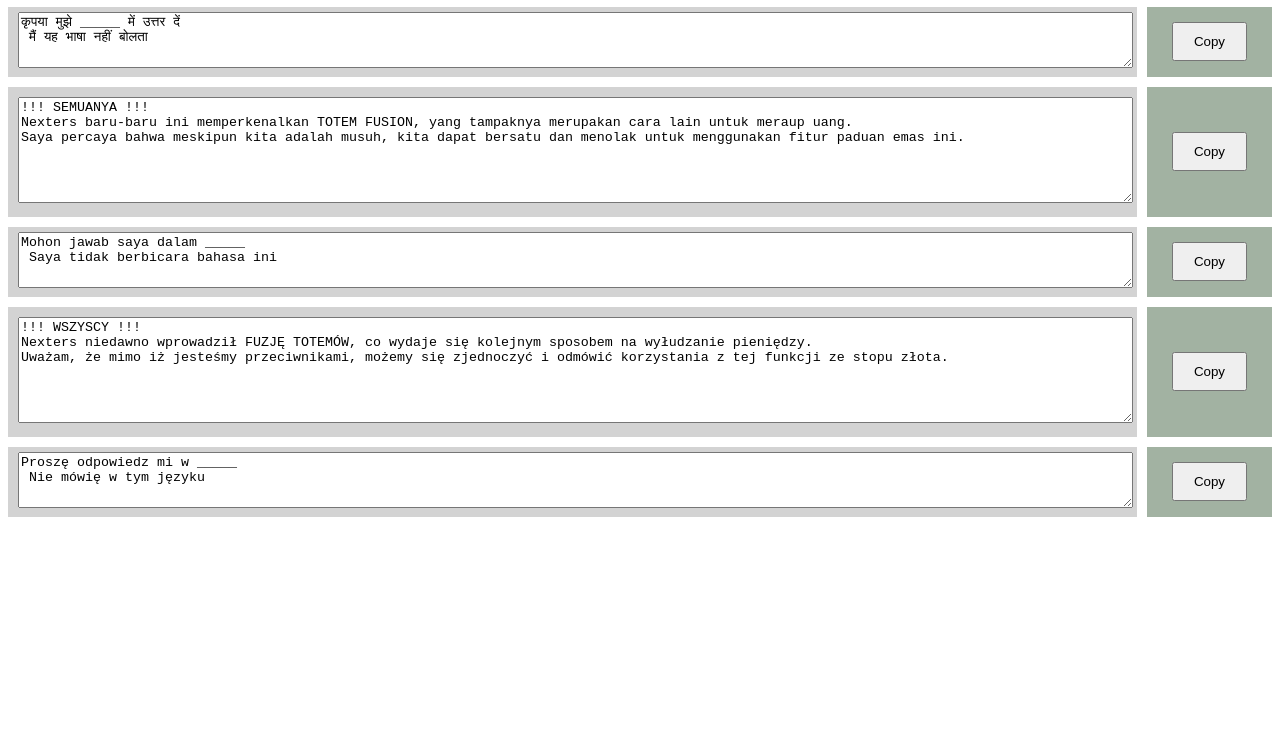
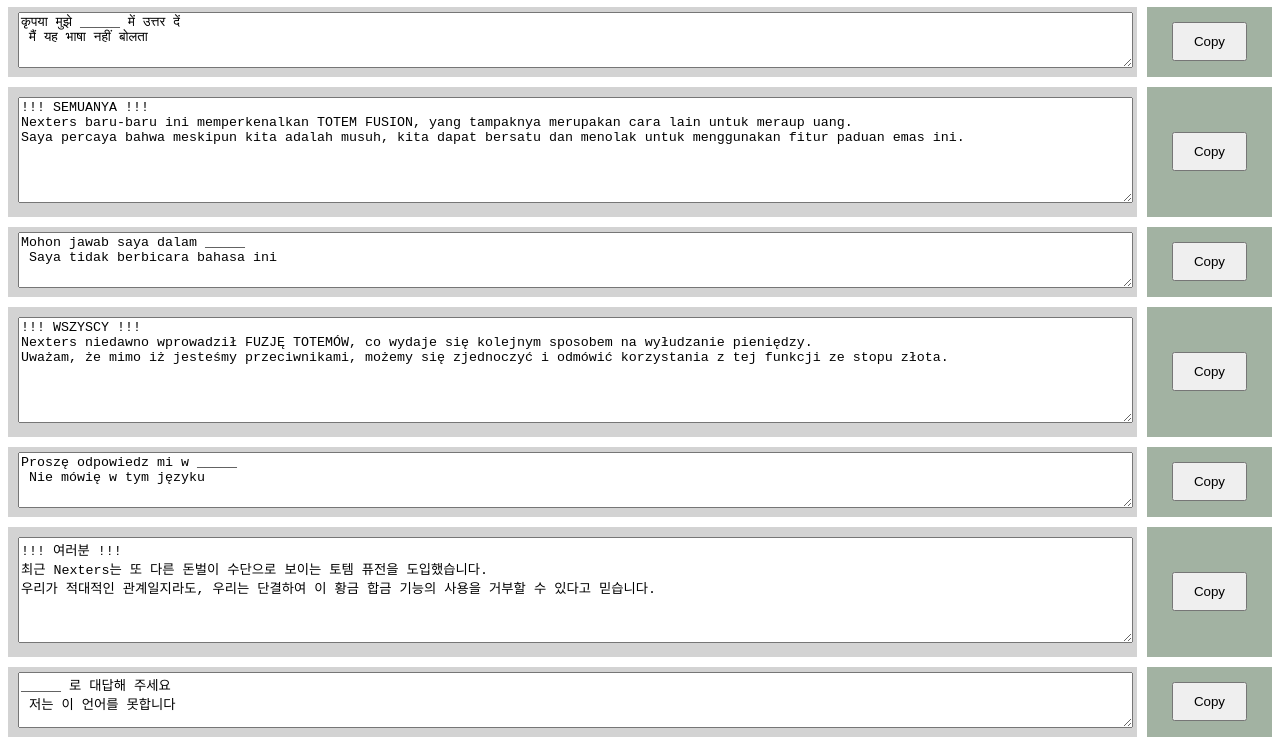
Before and after one commit to HeroWarsItalia/NO, a plain HTML site: page fusion/index.html in a window 1280 px wide. Shown: the part 2180-2925 px from the top of the page. Before the commit the page ends 2705 px from the top, so only its background shows below. Drawn offline with Linux system fonts and the light colour scheme.

Commit message:
Add files via upload

```diff
--- a/fusion/data.json
+++ b/fusion/data.json
@@ -23,6 +23,8 @@
     "!!! SEMUANYA !!!\nNexters baru-baru ini memperkenalkan TOTEM FUSION, yang tampaknya merupakan cara lain untuk meraup uang.\nSaya percaya bahwa meskipun kita adalah musuh, kita dapat bersatu dan menolak untuk menggunakan fitur paduan emas ini.",
     "Mohon jawab saya dalam _____ \n Saya tidak berbicara bahasa ini",
     "!!! WSZYSCY !!!\nNexters niedawno wprowadził FUZJĘ TOTEMÓW, co wydaje się kolejnym sposobem na wyłudzanie pieniędzy.\nUważam, że mimo iż jesteśmy przeciwnikami, możemy się zjednoczyć i odmówić korzystania z tej funkcji ze stopu złota.",
-    "Proszę odpowiedz mi w _____ \n Nie mówię w tym języku"
+    "Proszę odpowiedz mi w _____ \n Nie mówię w tym języku",
+	"!!! 여러분 !!!\n최근 Nexters는 또 다른 돈벌이 수단으로 보이는 토템 퓨전을 도입했습니다.\n우리가 적대적인 관계일지라도, 우리는 단결하여 이 황금 합금 기능의 사용을 거부할 수 있다고 믿습니다.",
+    "_____ 로 대답해 주세요 \n 저는 이 언어를 못합니다"
   ]
 }
--- a/fusion/index.html
+++ b/fusion/index.html
@@ -1,7 +1,7 @@
 <!DOCTYPE html>
 <html>
 <head>
-    <title>Grid with 24 Alternating Rows</title>
+    <title>Grid with 26 Alternating Rows</title>
     <style>
         .grid-container {
             display: grid;
@@ -276,6 +276,22 @@
             <div class="right-col">
                 <button onclick="copyContent('myTextarea24')">Copy</button>
             </div>
+        </div>        <div class="grid-row high-row">
+            <div class="left-col">
+                <textarea id="myTextarea25"></textarea>
+            </div>
+            <div class="right-col">
+                <button onclick="copyContent('myTextarea23')">Copy</button>
+            </div>
+        </div>
+
+        <div class="grid-row low-row">
+            <div class="left-col">
+                <textarea id="myTextarea26"></textarea>
+            </div>
+            <div class="right-col">
+                <button onclick="copyContent('myTextarea24')">Copy</button>
+            </div>
         </div>
     </div>
 
```
